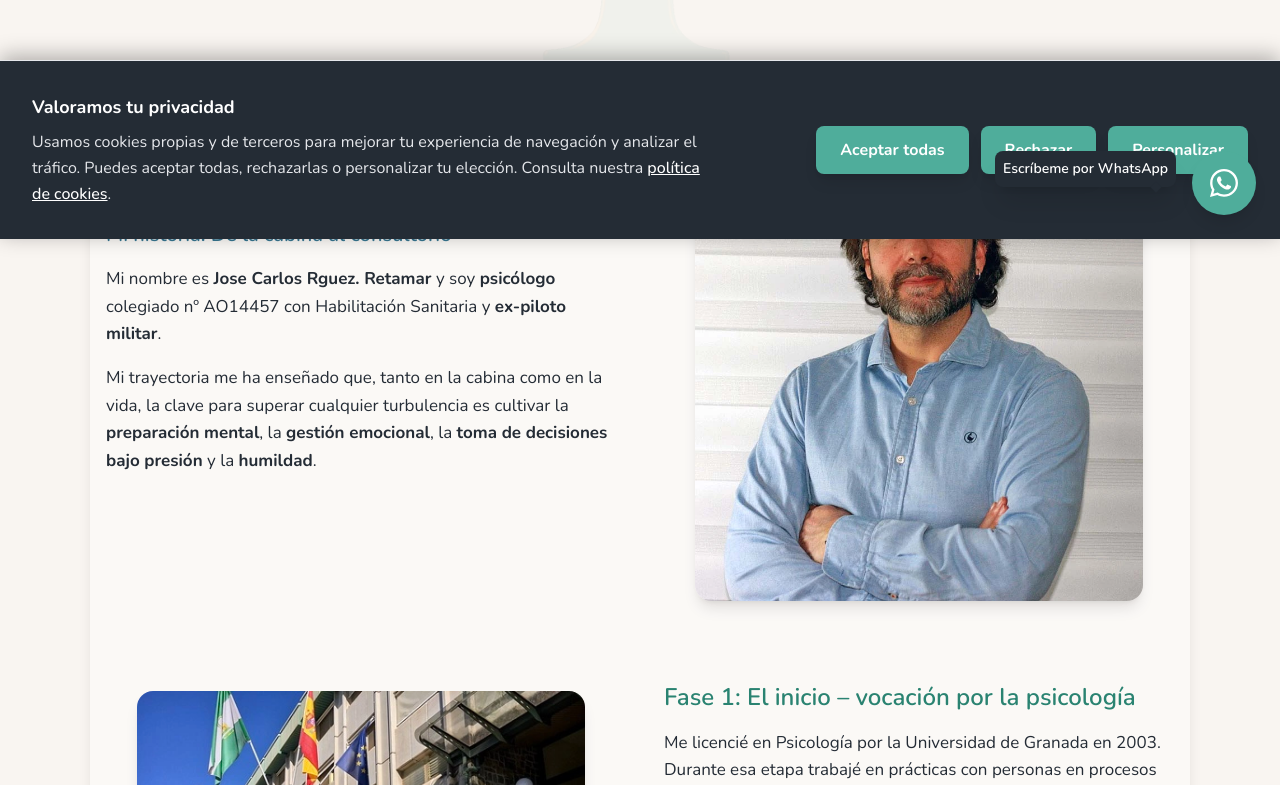
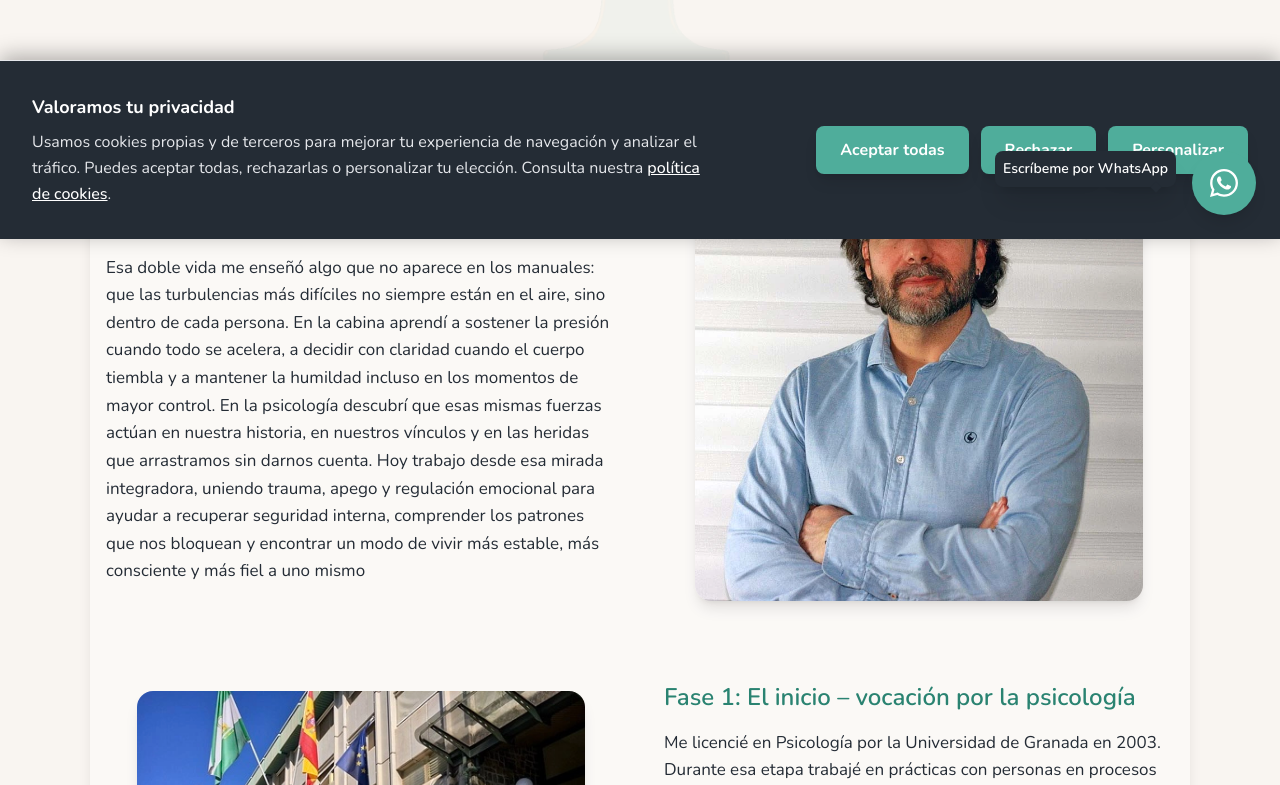
Before and after one commit to psicopiloto/psicopilotopage1, a Next.js app: page /sobre-mi in a window 1280 px wide. Shown: the part 561-1346 px from the top of the page. Built offline with nearby package versions, Linux system fonts and the light colour scheme.

Commit message:
Update sobre-mi.js

```diff
--- a/pages/sobre-mi.js
+++ b/pages/sobre-mi.js
@@ -87,10 +87,13 @@ export default function SobreMi() {
             <div>
               <h2 className="text-xl font-semibold mb-4 text-psicopiloto-blue-600">Mi historia: De la cabina al consultorio</h2>
               <p>
-                Mi nombre es <strong>Jose Carlos Rguez. Retamar</strong> y soy <strong>psicólogo</strong> colegiado nº AO14457 con Habilitación Sanitaria y <strong>ex-piloto militar</strong>.
+                Mi nombre es <strong>Jose Carlos Rguez. Retamar</strong> y soy <strong>psicólogo</strong> colegiado nº AO14457 con Habilitación Sanitaria y durante muchos años,<strong>piloto militar</strong>.
               </p>
               <p className="mt-4">
-                Mi trayectoria me ha enseñado que, tanto en la cabina como en la vida, la clave para superar cualquier turbulencia es cultivar la <strong>preparación mental</strong>, la <strong>gestión emocional</strong>, la <strong>toma de decisiones bajo presión</strong> y la <strong>humildad</strong>.
+               Esa doble vida me enseñó algo que no aparece en los manuales: que las turbulencias más difíciles no siempre están en el aire, sino dentro de cada persona. En la cabina aprendí a sostener la presión cuando todo se acelera,
+            a decidir con claridad cuando el cuerpo tiembla y a mantener la humildad incluso en los momentos de mayor control. En la psicología descubrí que esas mismas fuerzas actúan en nuestra historia,
+            en nuestros vínculos y en las heridas que arrastramos sin darnos cuenta. Hoy trabajo desde esa mirada integradora, uniendo trauma, apego y regulación emocional para ayudar a recuperar seguridad interna,
+            comprender los patrones que nos bloquean y encontrar un modo de vivir más estable, más consciente y más fiel a uno mismo
               </p>
             </div>
             <div className="flex justify-center">
```
